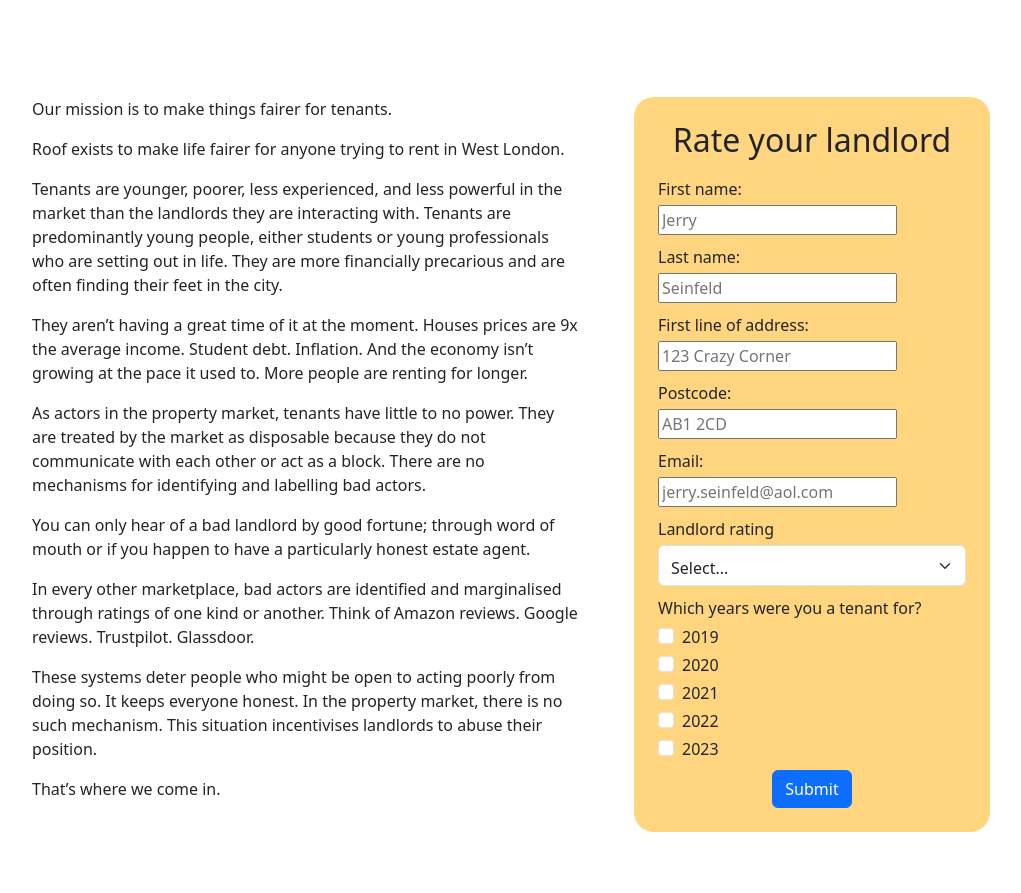
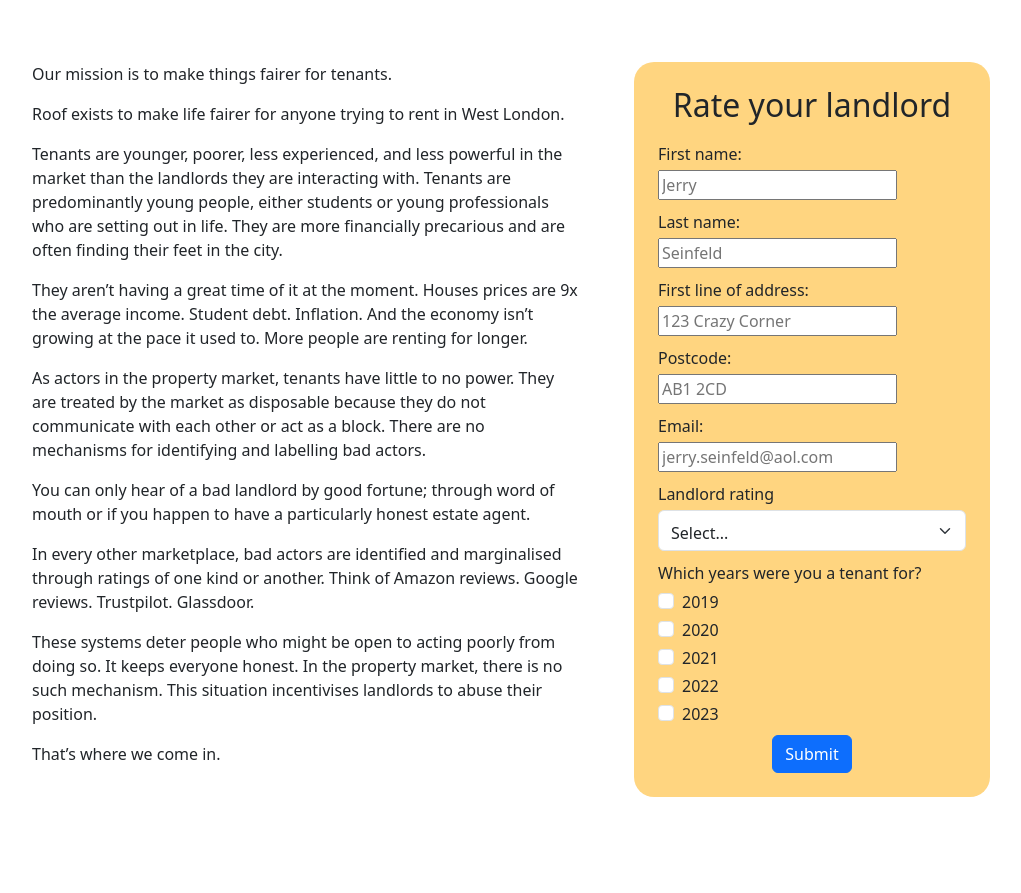
Before and after one commit to farleyr2538/roof, a Flask app: page / in a window 1280 px wide. Shown: the part 614-1507 px from the top of the page, without its empty margins (129-1150 px from the left). Before the commit the page ends 1446 px from the top, so only its background shows below. Run offline with Flask 3, Linux system fonts and the light colour scheme.

Commit message:
adding spacing

```diff
--- a/static/styles.css
+++ b/static/styles.css
@@ -57,9 +57,13 @@ video {
 }
 
 #content {
-    padding-top: 75px;
+    padding-top: 40px;
 }
 
 footer {
-    padding: 25px;
+    padding: 40px;
 }
+
+#hero {
+    padding-top: 20px;
+}
--- a/templates/layout.html
+++ b/templates/layout.html
@@ -57,5 +57,8 @@
         <main class="container-fluid">
             {% block main %}{% endblock %}
         </main>
+        <footer>
+
+        </footer>
     </body>
 </html>
```
